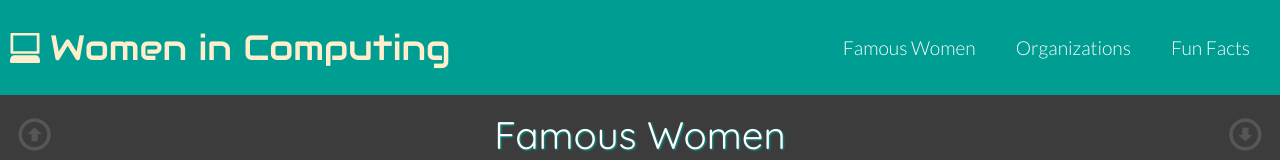
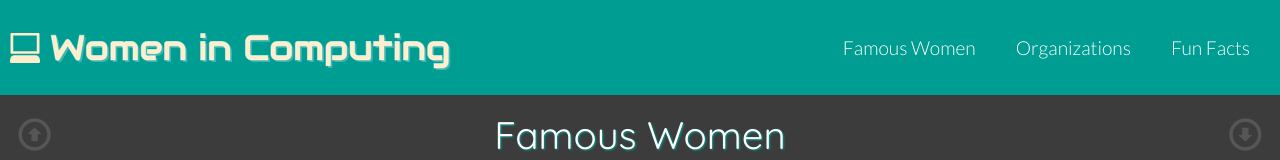
Before and after one commit to BergFulton/intro-to-html5-and-css3, a plain HTML site: page exercises/improve-me-example/index.html in a window 1280 px wide. Shown: the top 160 px of the page. Drawn offline with Linux system fonts and the light colour scheme.

Commit message:
Add stroke and shadow to title

```diff
--- a/exercises/improve-me-example/stylesheets/styles.css
+++ b/exercises/improve-me-example/stylesheets/styles.css
@@ -41,6 +41,8 @@ h1 {
   font-size: 2.2em;
   float: left;
   line-height: 75px;
+  -webkit-text-stroke: 1px rgba(255, 255, 255, 0.5);
+  text-shadow: 2px 2px rgba(255, 255, 255, 0.25);
 }
 
 h2 {
```
